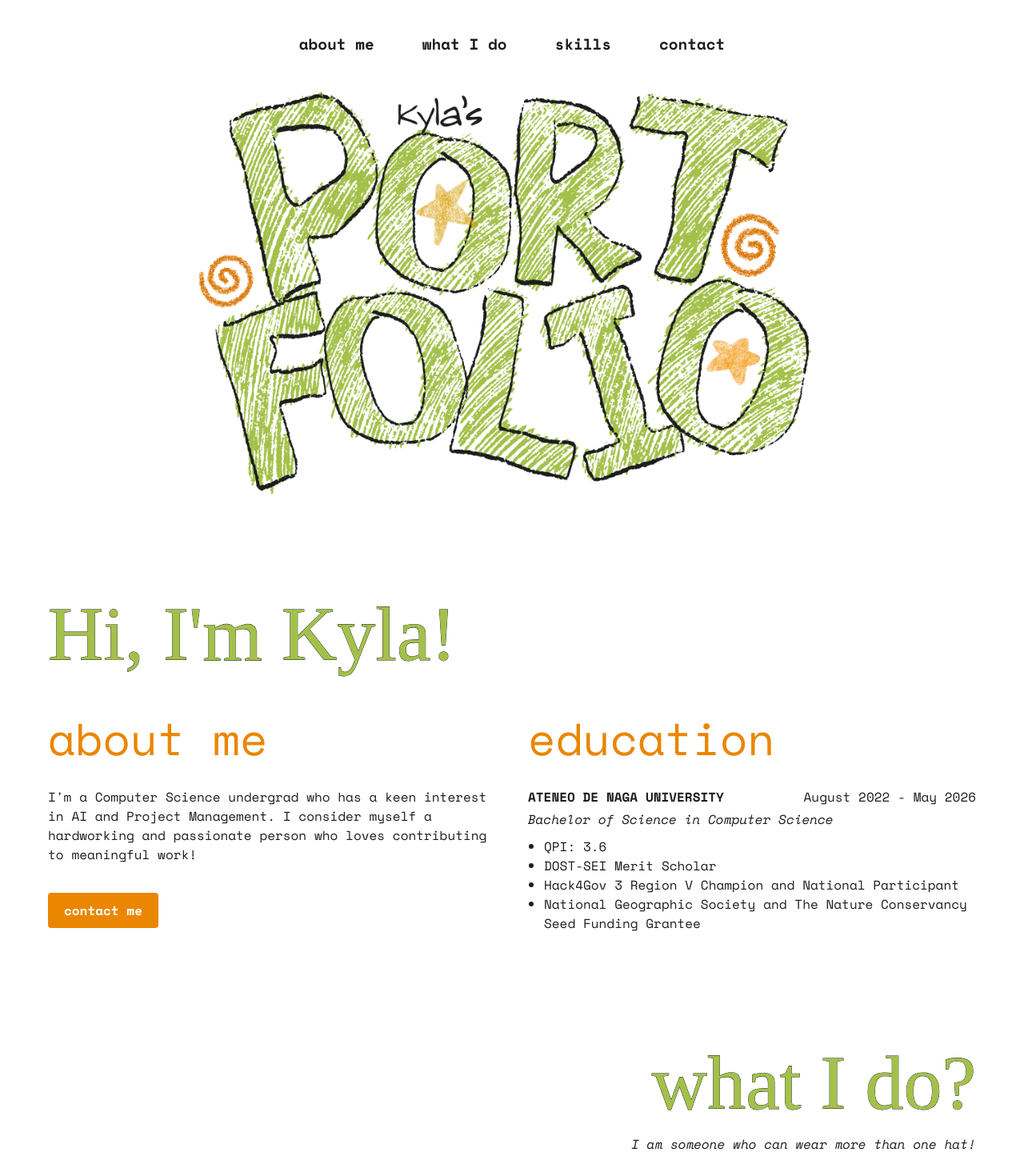
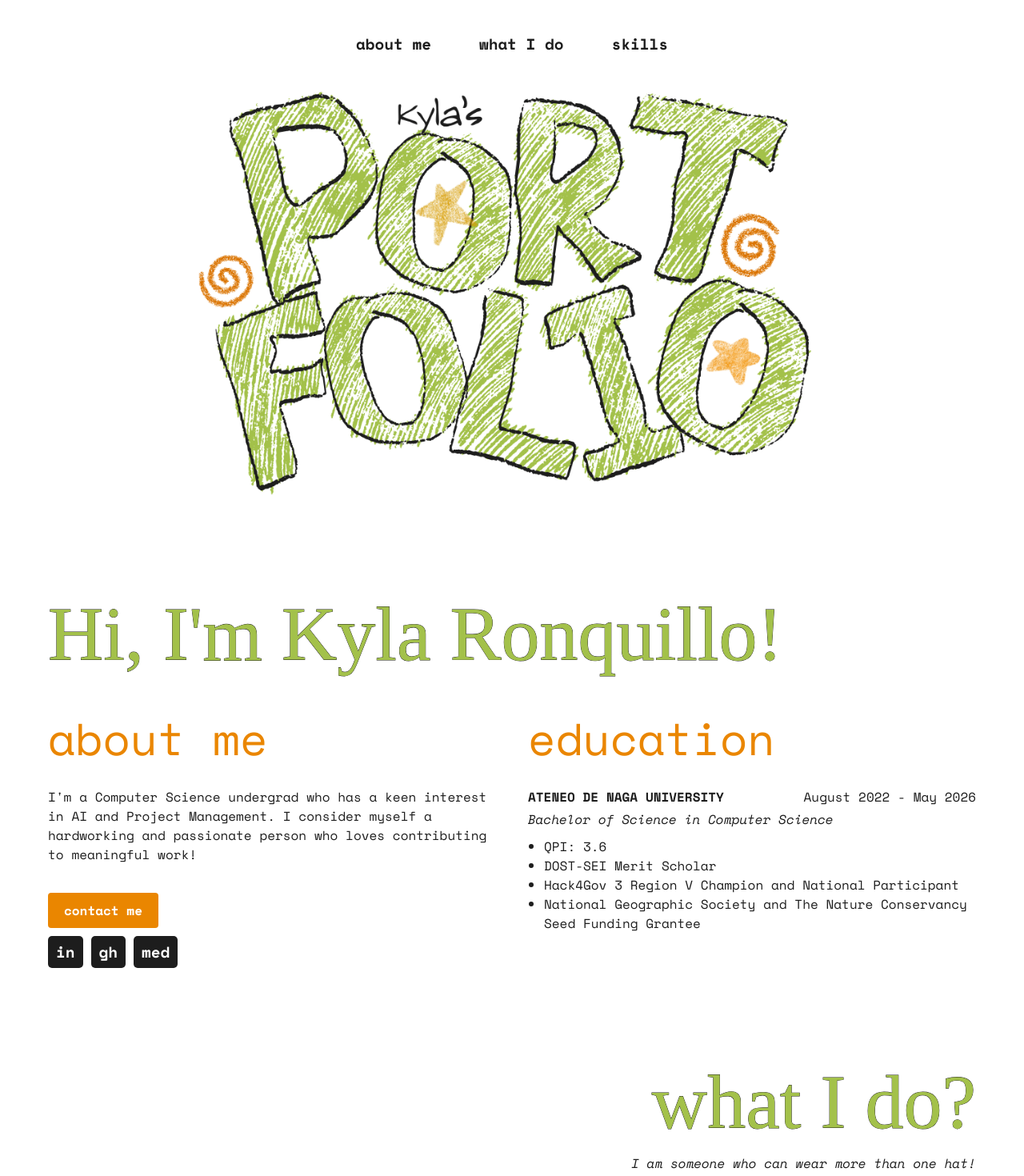
Before and after one commit to keiriina/kylaronquillo-portfolio, a React (Vite) app: page / in a window 1280 px wide. Shown: the top 1470 px of the page at 80% size. Built offline with nearby package versions, Linux system fonts and the light colour scheme; a web font is replaced by a local one.

Commit message:
feat: redesign contact me flow

```diff
--- a/src/App.tsx
+++ b/src/App.tsx
@@ -5,7 +5,6 @@ import portfolioTitle from './assets/portfolio-title.png';
 import frameAi from './assets/frame-ai.png';
 import framePm from './assets/frame-pm.png';
 import frameSocmed from './assets/frame-socmed.png';
-import contactMe from './assets/contact-me.png';
 
 import general from './data/general.json';
 import pmData from './data/pm.json';
@@ -47,7 +46,6 @@ function App() {
           <a href="#about">about me</a>
           <a href="#whatido">what I do</a>
           <a href="#skills">skills</a>
-          <a href="#contact">contact</a>
         </header>
 
         {/*  Hero: Portfolio Title Image */}
@@ -63,7 +61,18 @@ function App() {
             <div className="about-col">
               <h2>about me</h2>
               <p>{general.description}</p>
-              <a href="#contact" className="contact-btn">contact me</a>
+              <a href="mailto:kylasbronquillo@gmail.com" className="contact-btn">contact me</a>
+              <div className="social-links">
+                <a href={general.contact.linkedin} target="_blank" rel="noopener noreferrer">
+                  <div className="social-icon">in</div>
+                </a>
+                <a href={general.contact.github} target="_blank" rel="noopener noreferrer">
+                  <div className="social-icon">gh</div>
+                </a>
+                <a href={general.contact.medium} target="_blank" rel="noopener noreferrer">
+                  <div className="social-icon">med</div>
+                </a>
+              </div>
             </div>
             {/* Right column: Education */}
             <div className="education-col">
@@ -107,37 +116,31 @@ function App() {
         </section>
 
         {/*  Skills: Compass Layout */}
-        {/* Edit skills lists in: src/data/general.json → "skills" */}
         <section id="skills" className="section">
           <div className="skills-compass">
-            {/* Crosshairs behind the word 'skills' */}
             <div className="skills-crosshair-v"></div>
             <div className="skills-crosshair-h"></div>
 
             <h2 className="title skills-center-title">skills</h2>
 
-            {/* Top-left quadrant */}
             <div className="skills-quadrant quad-tl">
               {general.skills.topLeft?.map((skill, i) => (
                 <span key={i} className={`skill-tag pos-${i % 5}`}>{skill}</span>
               ))}
             </div>
 
-            {/* Top-right quadrant */}
             <div className="skills-quadrant quad-tr">
               {general.skills.topRight?.map((skill, i) => (
                 <span key={i} className={`skill-tag pos-${i % 5}`}>{skill}</span>
               ))}
             </div>
 
-            {/* Bottom-left quadrant */}
             <div className="skills-quadrant quad-bl">
               {general.skills.bottomLeft?.map((skill, i) => (
                 <span key={i} className={`skill-tag pos-${i % 5}`}>{skill}</span>
               ))}
             </div>
 
-            {/* Bottom-right quadrant */}
             <div className="skills-quadrant quad-br">
               {general.skills.bottomRight?.map((skill, i) => (
                 <span key={i} className={`skill-tag pos-${i % 5}`}>{skill}</span>
@@ -150,35 +153,7 @@ function App() {
         {activeRole && <RoleModal role={activeRole} onClose={closeModal} />}
       </div>
 
-      {/* ── Contact: Full-width section (outside container so map bleeds left) */}
-      {/* Edit contact info in: src/data/general.json → "contact" */}
-      <section id="contact">
-        <div className="contact-section">
-          <div className="contact-info">
-            <img src={contactMe} alt="Contact Me!" className="contact-logo" />
-            <div className="contact-details">
-              <div className="contact-details-title">Email Address</div>
-              <div className="contact-details-value">{general.contact.email}</div>
-            </div>
-            <div className="contact-details">
-              <div className="contact-details-title">Phone Number</div>
-              <div className="contact-details-value">{general.contact.phone}</div>
-            </div>
-            {/* Social media links — update URLs in general.json → "contact" */}
-            <div className="social-links">
-              <a href={general.contact.linkedin} target="_blank" rel="noopener noreferrer">
-                <div className="social-icon">in</div>
-              </a>
-              <a href={general.contact.github} target="_blank" rel="noopener noreferrer">
-                <div className="social-icon">gh</div>
-              </a>
-              <a href={general.contact.medium} target="_blank" rel="noopener noreferrer">
-                <div className="social-icon">med</div>
-              </a>
-            </div>
-          </div>
-        </div>
-      </section>
+
     </>
   );
 }
--- a/src/data/general.json
+++ b/src/data/general.json
@@ -1,5 +1,5 @@
 {
-  "greeting": "Hi, I'm Kyla!",
+  "greeting": "Hi, I'm Kyla Ronquillo!",
   "description": "I'm a Computer Science undergrad who has a keen interest in AI and Project Management. I consider myself a hardworking and passionate person who loves contributing to meaningful work!",
   "education": [
     {
```
